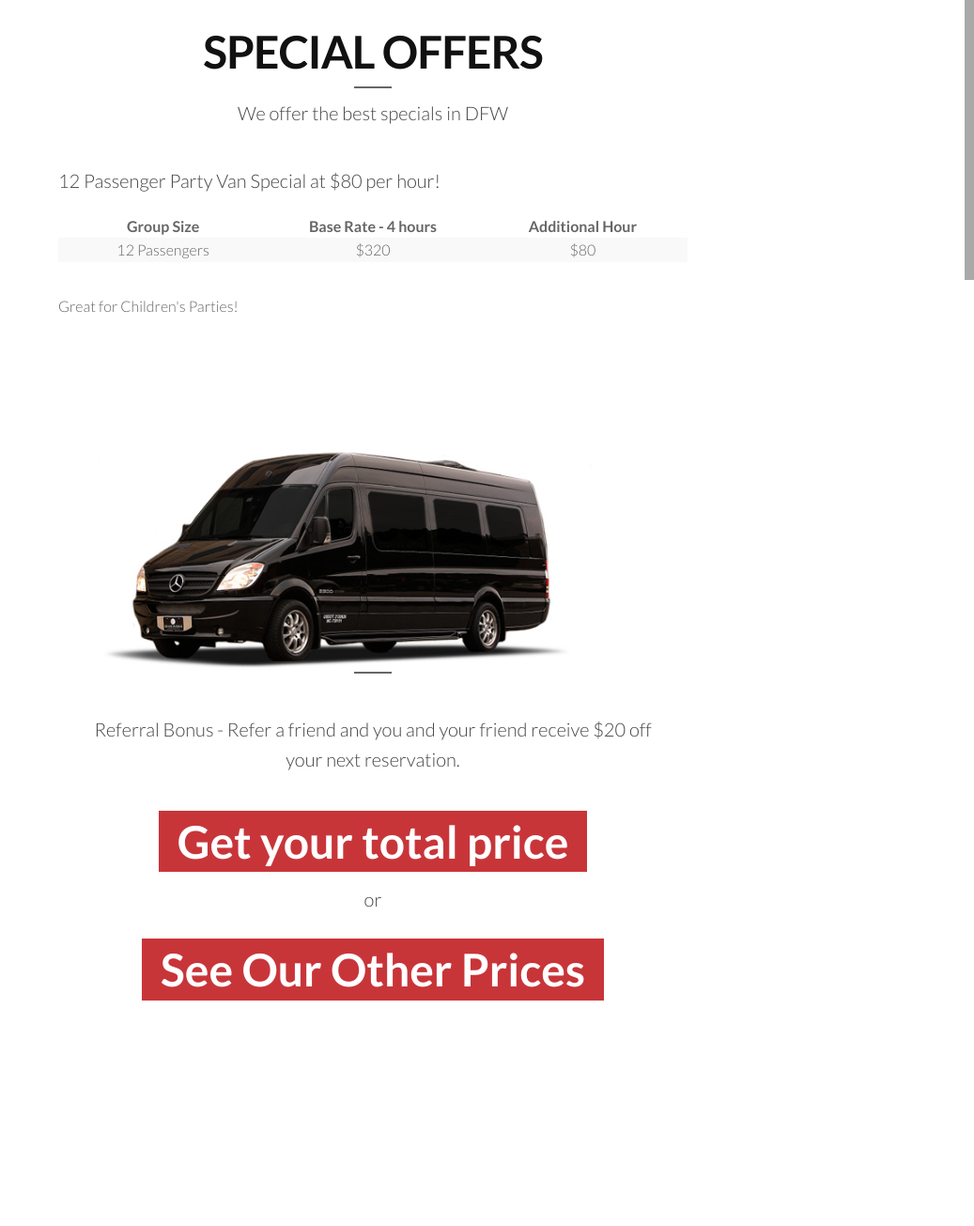
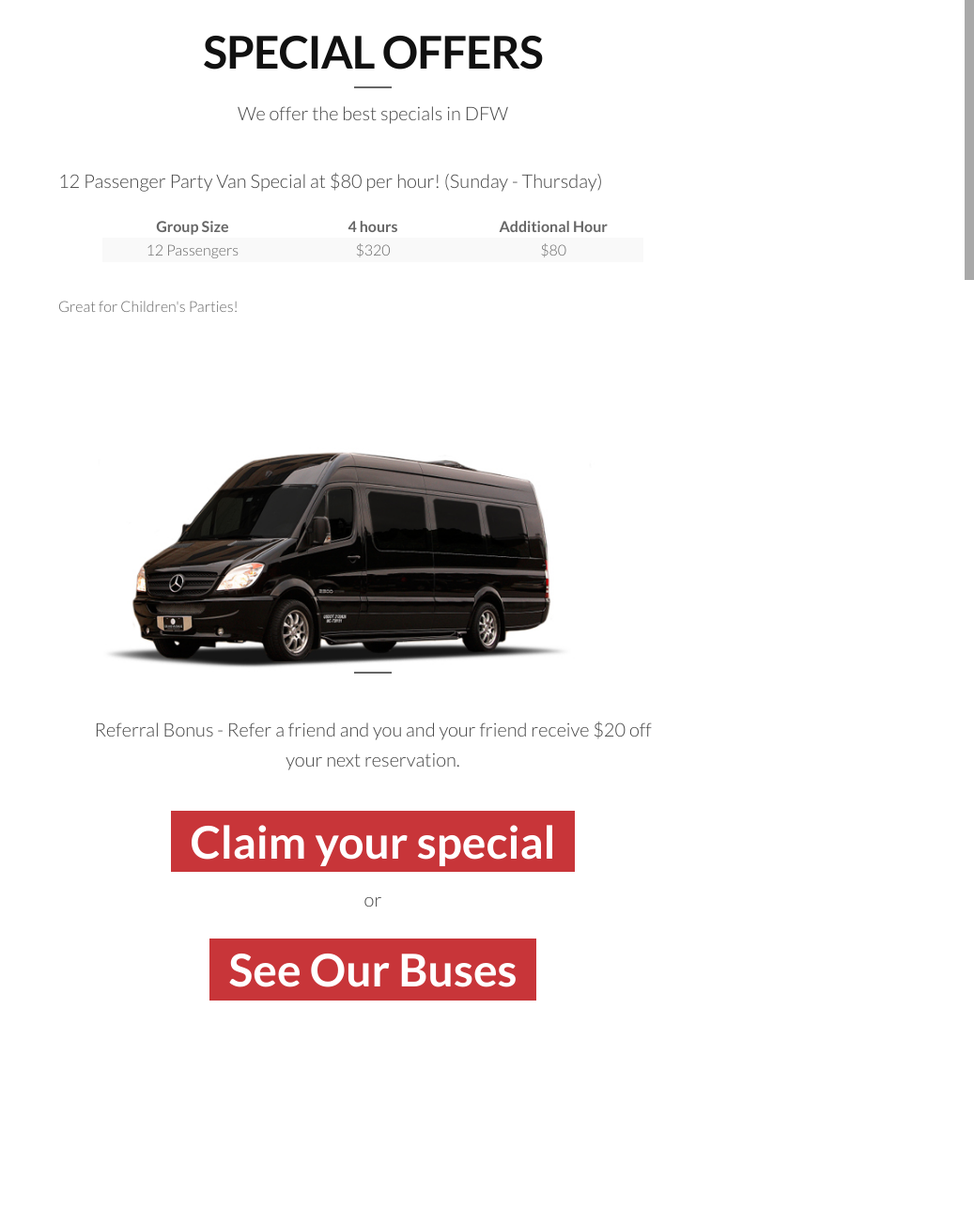
Before and after one commit to mmac714/thepartybuscompany, a Django app: page /specials/ in a window 1280 px wide. Shown: the part 91-1396 px from the top of the page at 94% size, without its empty margins (243-1280 px from the left). Run offline with Django 3.2, Linux system fonts and the light colour scheme; some libraries are stand-ins or nearby versions.

Commit message:
Updated specials text, changed buttons on the specials page.

```diff
--- a/bookings/templates/bookings/specials.html
+++ b/bookings/templates/bookings/specials.html
@@ -33,12 +33,12 @@
               <p style="padding:5% 75px 5% 75px" class="wow bounceInDown" data-wow-delay="0.2s">We offer the best specials in DFW
               </p>
               <div style="padding:3% 0px 3% 0px">
-              <p class="text-left h-bold">12 Passenger Party Van Special at $80 per hour!</p>
+              <p class="text-left h-bold">12 Passenger Party Van Special at $80 per hour! (Sunday - Thursday)</p>
               <table class="table-striped table-hover" align="center">
               	<thead>
               		<tr>
               			<th width="20%" class="text-center">Group Size</th>
-              			<th width="20%" class="text-center">Base Rate - 4 hours</th>
+              			<th width="20%" class="text-center">4 hours</th>
               			<th width="20%" class="text-center">Additional Hour</th>
               		</tr>
               	</thead>
@@ -62,11 +62,11 @@
               <p>Referral Bonus - Refer a friend and you and your friend receive $20 off your next reservation.</p>
 
               <div style="padding:3% 0px 2% 0px">
-                <a class="big-heading highlight-dark wow bounceInDown btn-red" href="{% url 'bookings:quote_form' %}">Get your total price</a>
+                <a class="big-heading highlight-dark wow bounceInDown btn-red" href="{% url 'bookings:quote_form' %}">Claim your special</a>
               </div>
               <p>or</p>
               <div style="padding:1% 0px 1% 0px">
-              	<a class="big-heading highlight-dark wow bounceInDown btn-red" href="{% url 'bookings:prices' %}">See Our Other Prices</a>
+              	<a class="big-heading highlight-dark wow bounceInDown btn-red" href="{% url 'bookings:buses' %}">See Our Buses</a>
               </div>
             </div>
           </div>
```
